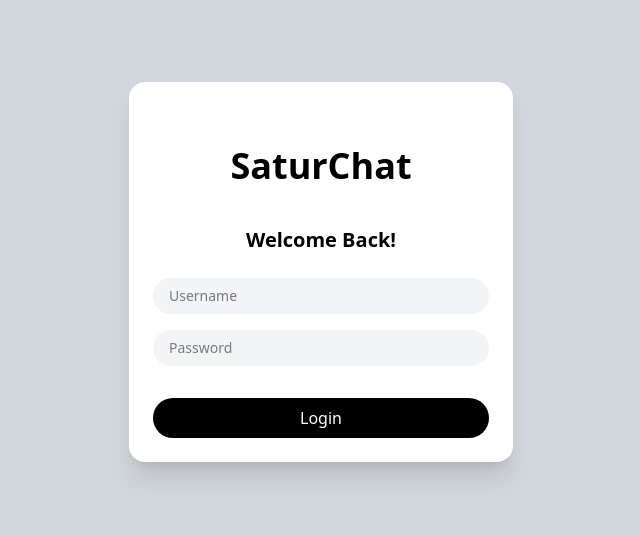
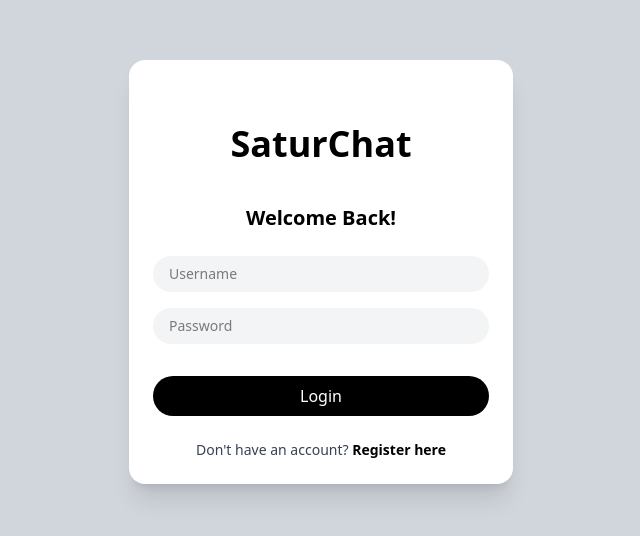
Before and after one commit to AbhishekSrikanth/saturchat-frontend, a React (Vite) app: page /login in a window 1280 px wide. Shown: the part 128-664 px from the top of the page, without its empty margins (319-959 px from the left). Built offline with nearby package versions, Linux system fonts and the light colour scheme; no server answers.

Commit message:
refactor(LoginPage): add registration prompt to encourage new users

```diff
--- a/src/pages/LoginPage.jsx
+++ b/src/pages/LoginPage.jsx
@@ -56,6 +56,15 @@ export default function LoginPage() {
         >
           Login
         </button>
+        <p className="text-sm text-center text-gray-700 mt-2">
+          Don't have an account?{' '}
+          <span
+            onClick={() => navigate('/register')}
+            className="font-semibold text-black cursor-pointer hover:underline"
+          >
+            Register here
+          </span>
+        </p>
       </form>
     </div>
   );
```
